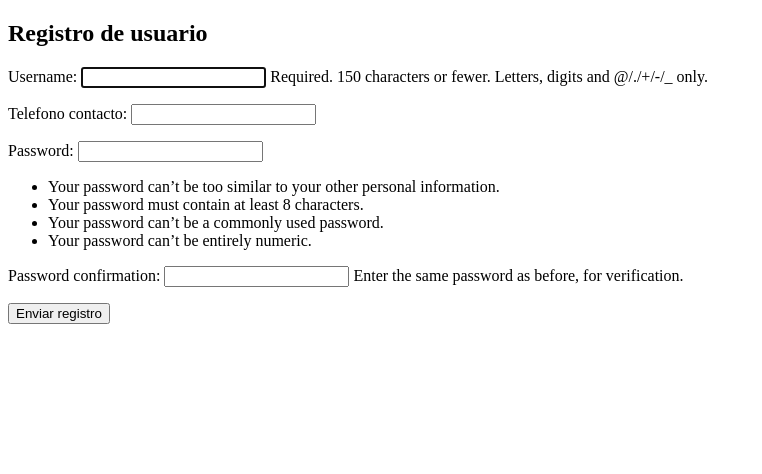
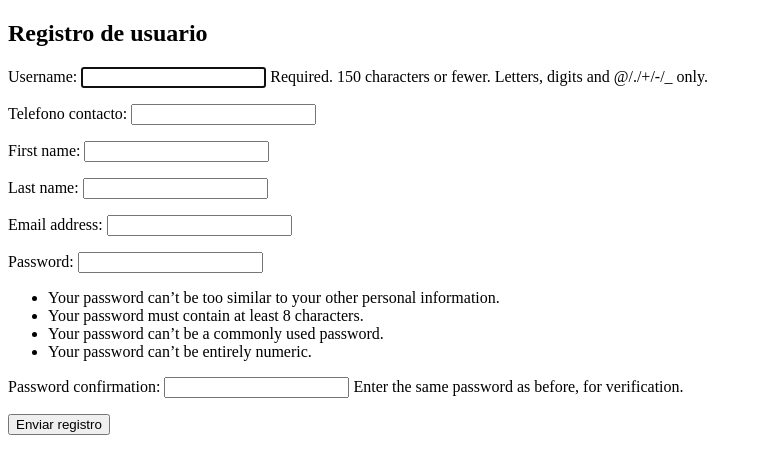
Before and after one commit to AlejandroBravo/SeRu-AWS, a Django app: page /registrarse/ in a window 1280 px wide. Shown: the top 474 px of the page, without its empty margins (0-762 px from the left). Run offline with Django 3.2, Linux system fonts and the light colour scheme.

Commit message:
Extension del modelo finalizada con todos los campos

```diff
--- a/SeRu/forms.py
+++ b/SeRu/forms.py
@@ -9,12 +9,12 @@ class UserCreateForm(UserCreationForm):
 
     class Meta:
         model = User
-        fields = UserCreationForm.Meta.fields + ('telefono_contacto',)
+        fields = UserCreationForm.Meta.fields + ('telefono_contacto','first_name','last_name','email')
 
     def save(self, commit=True):
         if not commit:
             raise NotImplementedError("No se puede crear un usuario y un perfil de usuario sin save() en la base de datos")
         user = super(UserCreateForm, self).save(commit=True)
-        user_profile = User(telefono_contacto=self.cleaned_data['telefono_contacto'],)
+        user_profile = User(telefono_contacto=self.cleaned_data['telefono_contacto'],first_name=self.cleaned_data['first_name'],last_name=self.cleaned_data['last_name'],email=self.cleaned_data['email'],)
         user_profile.save()
         return user, user_profile
--- a/SeRu/models.py
+++ b/SeRu/models.py
@@ -8,7 +8,6 @@ from django.dispatch import receiver
 
 # Create your models here.
 class User(AbstractUser):
-#	user = models.OneToOneField(User,on_delete=models.CASCADE,default=None)
 	telefono_contacto = models.CharField(max_length=9,null=False,default='000000000')
 #	def __unicode__(self):
 #		return self.user.username
--- a/SeRu/templates/SeRu/usuarios.html
+++ b/SeRu/templates/SeRu/usuarios.html
@@ -4,7 +4,7 @@
     <h2>Usuarios</h2>
     <ul>
         {% for usuarios in object_list %}
-            <li>{{ usuarios.user.username }}</li>
+            <li>{{ AbstractUser.telefono_contacto }}</li>
         {% endfor %}
     </ul>
 {% endblock %}
```
Also changed, not shown: SeRu/migrations/0001_initial.py, db.sqlite3, 5 other files.
